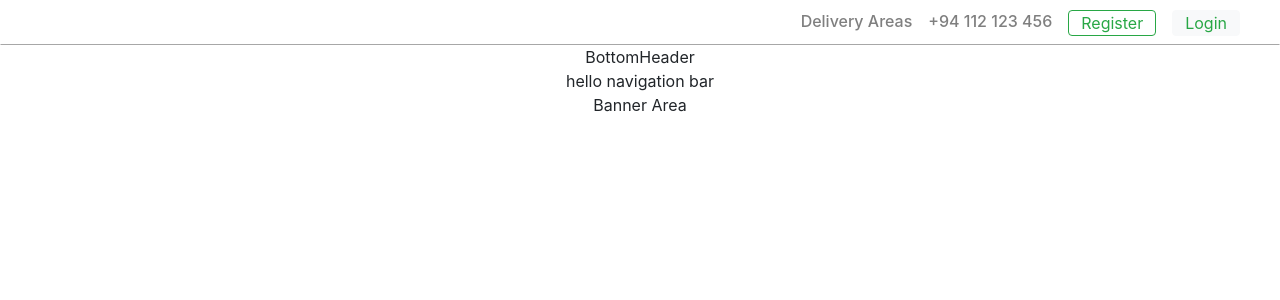
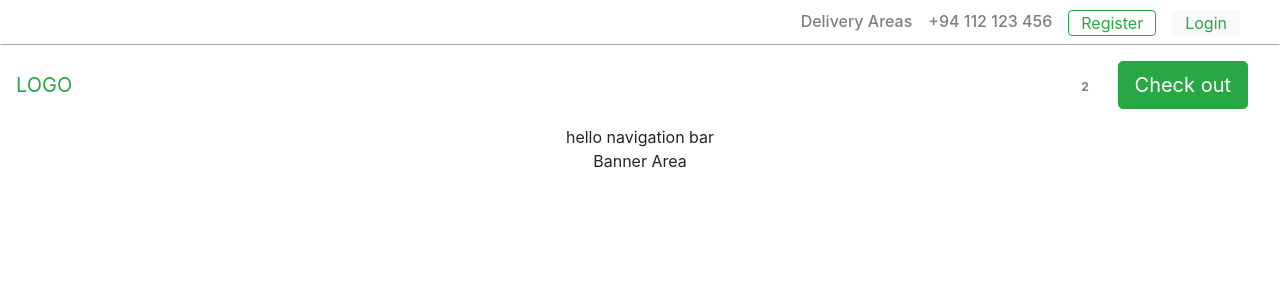
Before and after one commit to JeewanthaLahiru/online-grocery-app-with-react, a React (Create React App) app in the folder shopping-cart/: page / in a window 1280 px wide. Shown: the top 300 px of the page. Built offline with nearby package versions, Linux system fonts and the light colour scheme.

Commit message:
added bottom header navigation

```diff
--- a/shopping-cart/src/components/homePage/headerArea/BottomHeader.tsx
+++ b/shopping-cart/src/components/homePage/headerArea/BottomHeader.tsx
@@ -1,8 +1,27 @@
 import React from "react";
+import {Button, Container, Nav, Navbar} from "react-bootstrap";
 
 const BottomHeader:React.FC = () => {
     return (
-        <div>BottomHeader</div>
+        <Container fluid={true} className="m-0 p-0 bottom-header" >
+            <div className="shadow-line" ></div>
+            <Navbar bg="white" expand="lg" >
+                <Navbar.Brand href="#home" className="text-success bottom-header-title" >
+                    <span>LOGO</span>
+                </Navbar.Brand>
+
+                <Nav className="ml-auto">
+                    <Nav.Link href="#home" className="notification">
+                        <span><i className="feather icon-shopping-cart"/></span>
+                        <span className="badge">2</span>
+                    </Nav.Link>
+
+                </Nav>
+                <Nav.Link href="#link">
+                    <Button variant="success" size="lg" className="check-out-button" >Check out</Button>
+                </Nav.Link>
+            </Navbar>
+        </Container>
     )
 }
 
```
